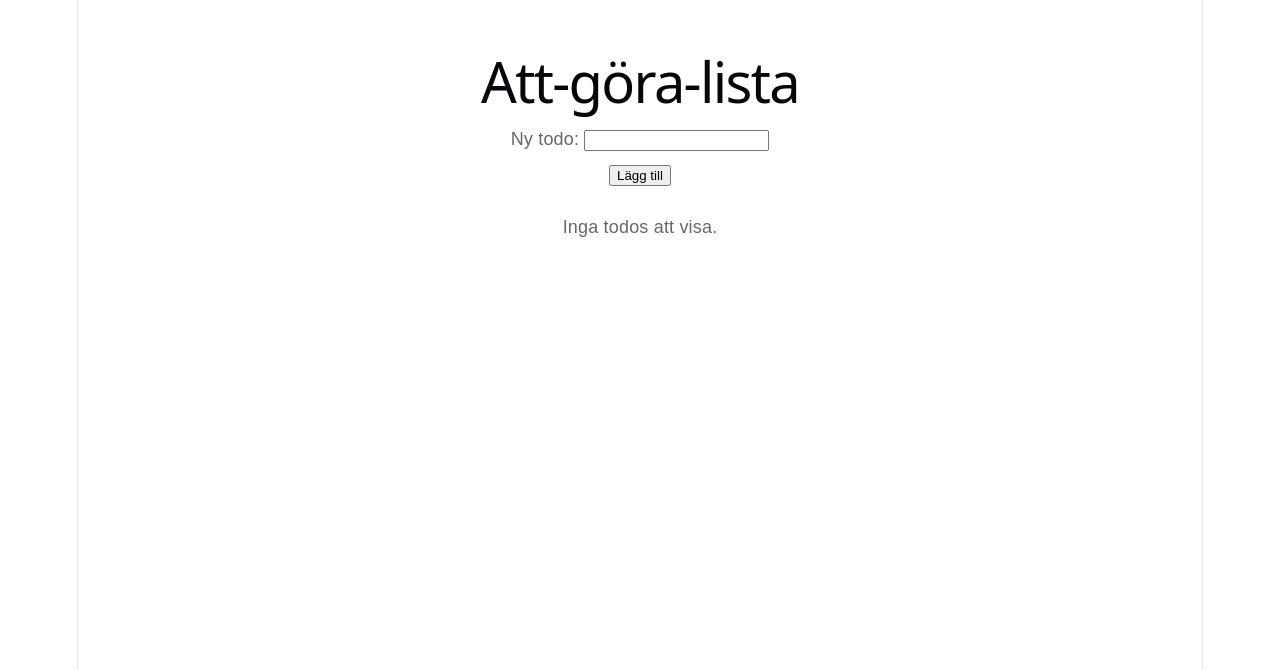
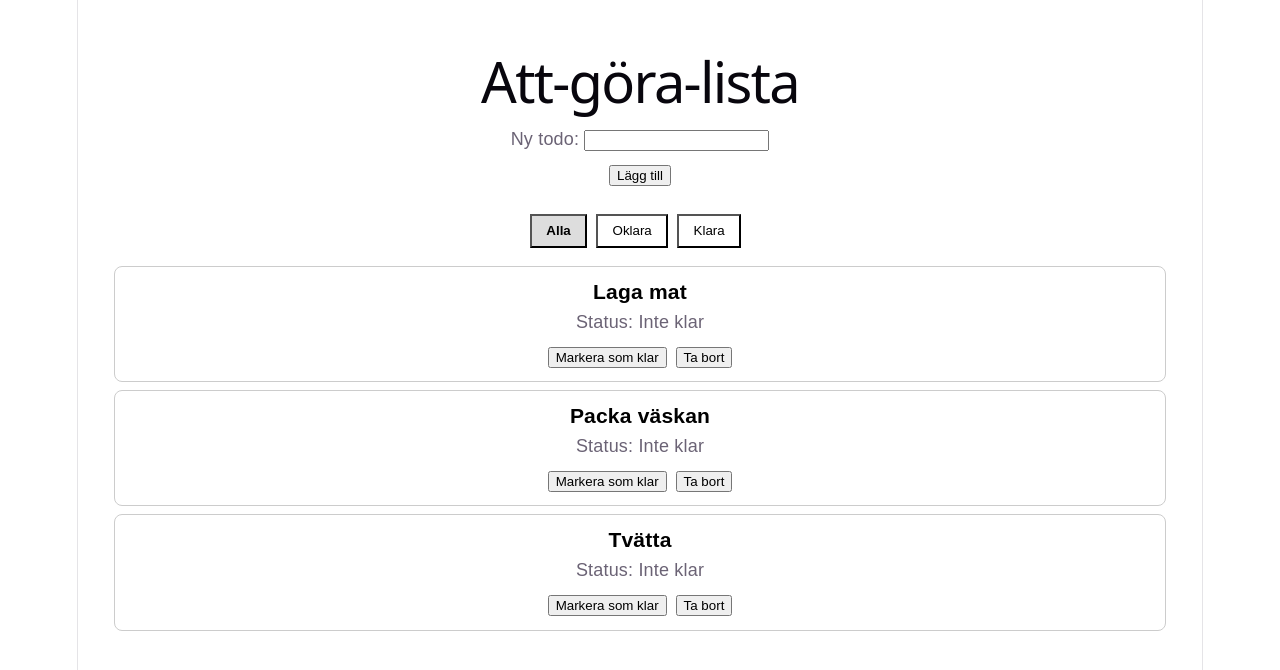
Before and after one commit to Peshro96/Labb-1---React.JS-Webbapplikation, a React (Vite) app: page / in a window 1280 px wide. Shown: the top 670 px of the page. Built offline with nearby package versions, Linux system fonts and the light colour scheme; data requests are answered from the project's data file.

Commit message:
apply filter to todo list

```diff
--- a/db.json
+++ b/db.json
@@ -1,3 +1,19 @@
 {
-  "todos": []
+  "todos": [
+    {
+      "title": "Laga mat",
+      "done": false,
+      "id": 1
+    },
+    {
+      "title": "Packa väskan",
+      "done": false,
+      "id": 2
+    },
+    {
+      "title": "Tvätta",
+      "done": false,
+      "id": 3
+    }
+  ]
 }
--- a/src/App.tsx
+++ b/src/App.tsx
@@ -1,6 +1,7 @@
 import { useEffect, useState } from "react";
 import TodoList from "./components/TodoList";
 import TodoForm from "./components/TodoForm";
+import TodoFilter from "./components/TodoFilter";
 import { getTodos, createTodo, updateTodo, deleteTodo } from "./api/todos";
 import type { Todo } from "./types/todo";
 
@@ -79,13 +80,15 @@ export default function App() {
 
       <TodoForm onAddTodo={addTodo} />
 
+      <TodoFilter currentFilter={filter} onFilterChange={setFilter} />
+
       {loading && <p>Laddar todos...</p>}
 
       {error && <p style={{ color: "red" }}>{error}</p>}
 
       {!loading && !error && (
         <TodoList
-          todos={todos}
+          todos={filteredTodos}
           onToggleTodo={toggleTodo}
           onDeleteTodo={removeTodo}
         />
```
